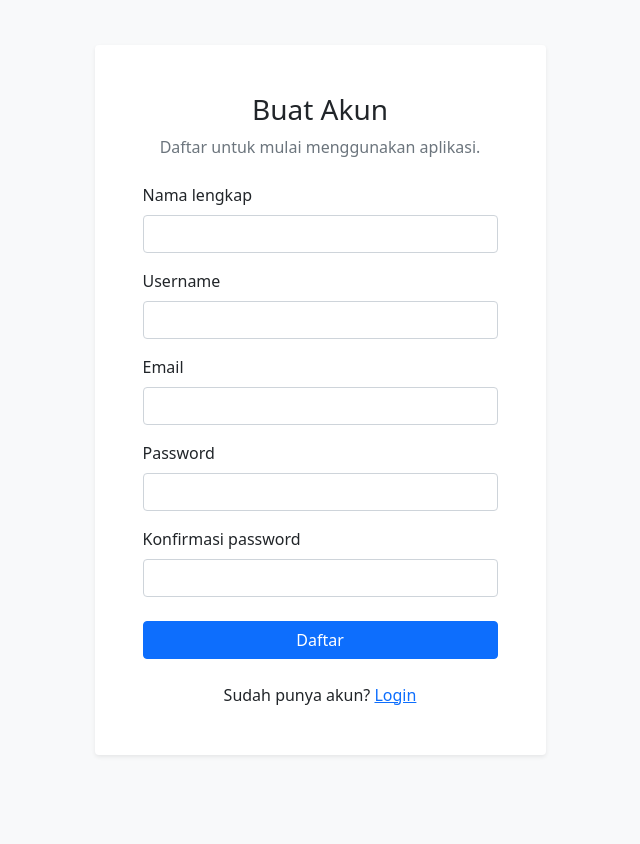
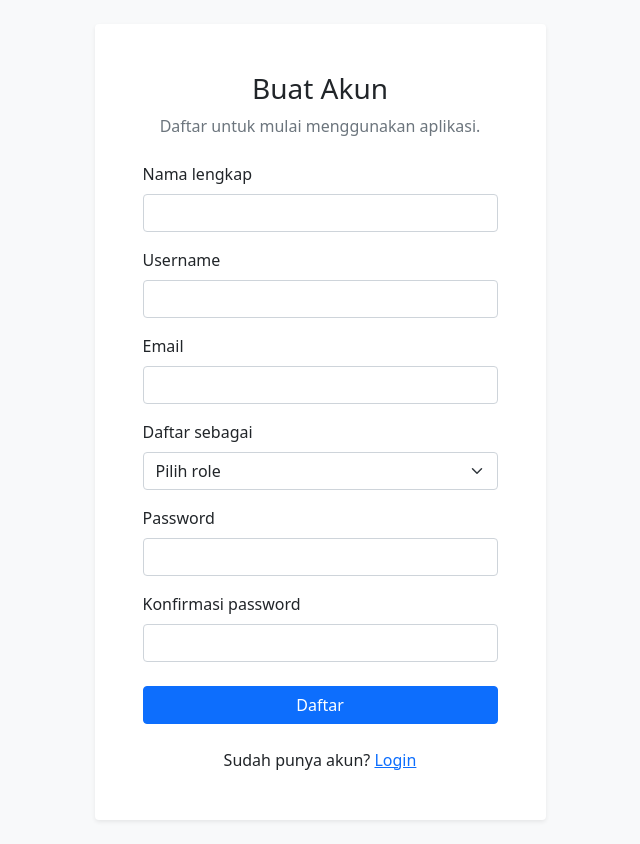
Before and after one commit to vallraffiaw/PROJECT_PEMWEB, a PHP site: page /register.php in a window 1280 px wide. Shown: the whole page, without its empty margins (320-960 px from the left). Before the commit the page ends 756 px from the top, so only its background shows below. Run offline with PHP 8.4, Linux system fonts and the light colour scheme.

Commit message:
cobain duku codenya

```diff
--- a/register.php
+++ b/register.php
@@ -10,7 +10,7 @@ if ($_SERVER["REQUEST_METHOD"] === "POST") {
     $email = trim($_POST["email"] ?? "");
     $password = $_POST["password"] ?? "";
     $confirmPassword = $_POST["confirm_password"] ?? "";
-    $role = "karyawan";
+    $role = $_POST["role"] ?? "";
 
     if ($name === "") {
         $errors[] = "Nama lengkap wajib diisi.";
@@ -26,6 +26,9 @@ if ($_SERVER["REQUEST_METHOD"] === "POST") {
     }
     if ($password !== $confirmPassword) {
         $errors[] = "Konfirmasi password tidak cocok.";
+    }
+    if (!in_array($role, ["karyawan", "atasan"], true)) {
+        $errors[] = "Pilih role Karyawan atau Atasan.";
     }
 
     if (!$errors) {
@@ -98,6 +101,14 @@ if ($_SERVER["REQUEST_METHOD"] === "POST") {
                                 <input type="email" class="form-control" id="email" name="email" value="<?= htmlspecialchars($_POST["email"] ?? "") ?>" required>
                             </div>
                             <div class="mb-3">
+                                <label for="role" class="form-label">Daftar sebagai</label>
+                                <select class="form-select" id="role" name="role" required>
+                                    <option value="">Pilih role</option>
+                                    <option value="karyawan" <?= ($_POST["role"] ?? "") === "karyawan" ? "selected" : "" ?>>Karyawan</option>
+                                    <option value="atasan" <?= ($_POST["role"] ?? "") === "atasan" ? "selected" : "" ?>>Atasan/Admin</option>
+                                </select>
+                            </div>
+                            <div class="mb-3">
                                 <label for="password" class="form-label">Password</label>
                                 <input type="password" class="form-control" id="password" name="password" minlength="6" required>
                             </div>
```
